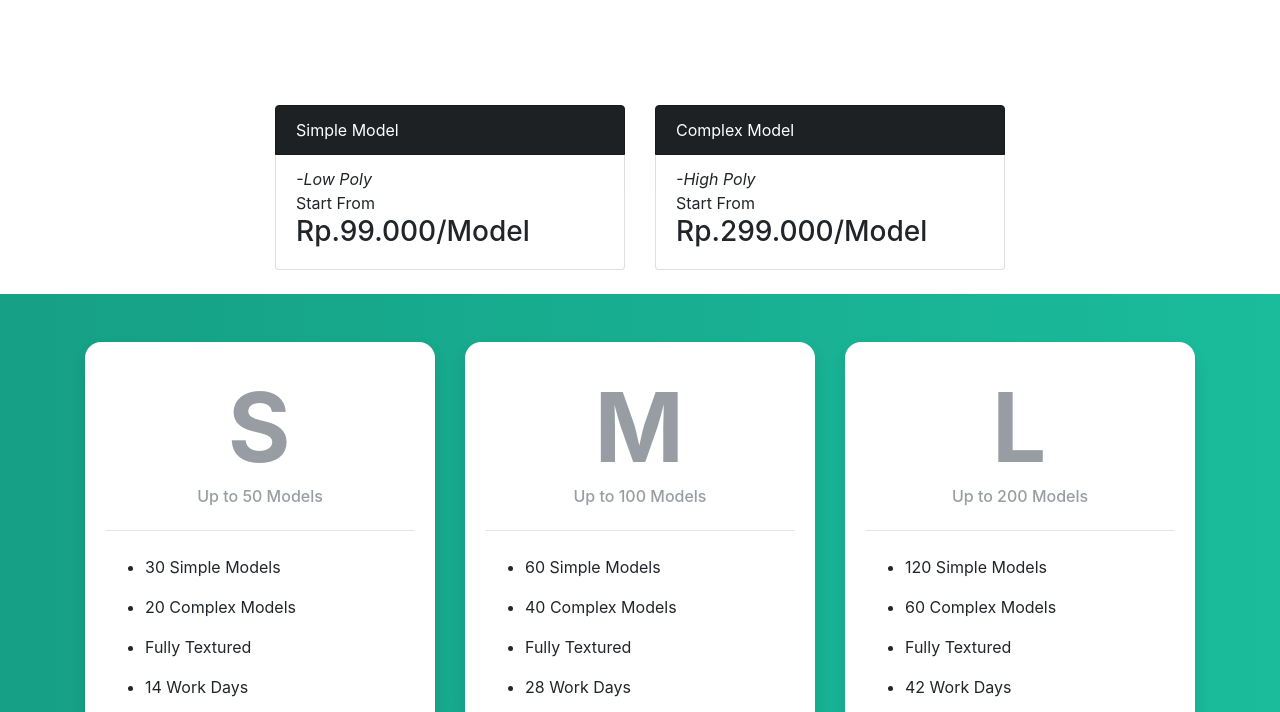
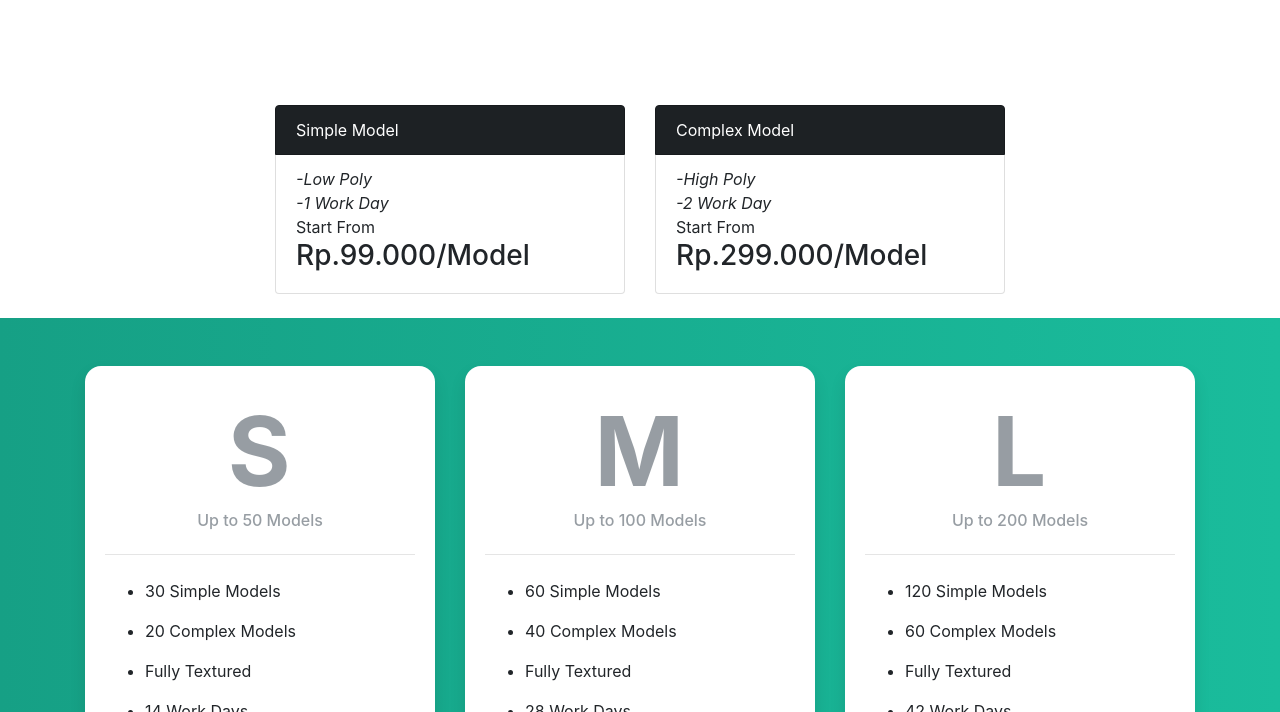
Before and after one commit to 4happy-studio/3DFactory-Portfolio, a plain HTML site: page index.html in a window 1280 px wide. Shown: the part 62-774 px from the top of the page. Drawn offline with nearby package versions, Linux system fonts and the light colour scheme.

Commit message:
Update index.html

```diff
--- a/index.html
+++ b/index.html
@@ -20,13 +20,13 @@
         <div class="col-md-4">
           <ul class="list-group">
             <li class="list-group-item active btn-dark">Simple Model</li>
-            <li class="list-group-item"><i>-Low Poly</i> <br>Start From <h3>Rp.99.000/Model</h3></li>
+            <li class="list-group-item"><i>-Low Poly</i> <br><i>-1 Work Day</i> <br>Start From <h3>Rp.99.000/Model</h3></li>
           </ul>
         </div>
         <div class="col-md-4">
           <ul class="list-group">
             <li class="list-group-item active btn-dark">Complex Model</li>
-            <li class="list-group-item"> <i>-High Poly</i> <br>Start From <h3>Rp.299.000/Model</h3> </li>
+            <li class="list-group-item"> <i>-High Poly</i><br>  <i>-2 Work Day</i> <br>Start From <h3>Rp.299.000/Model</h3> </li>
           </ul>
         </div>
     </div>
```
